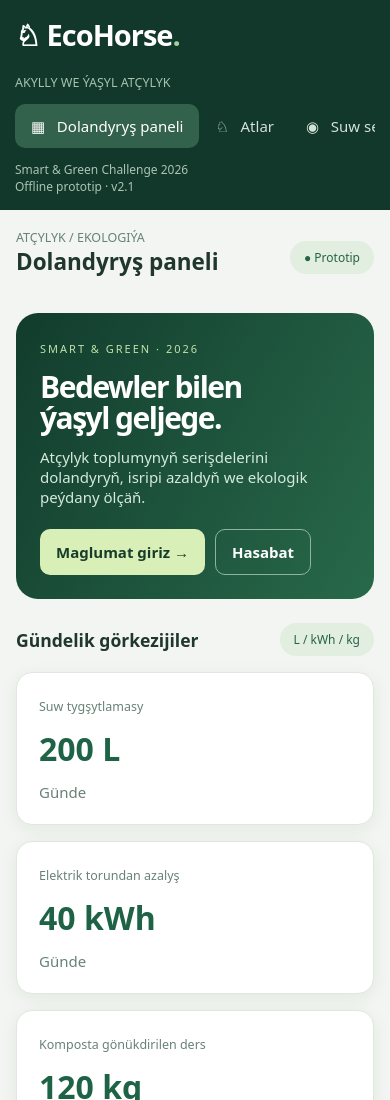
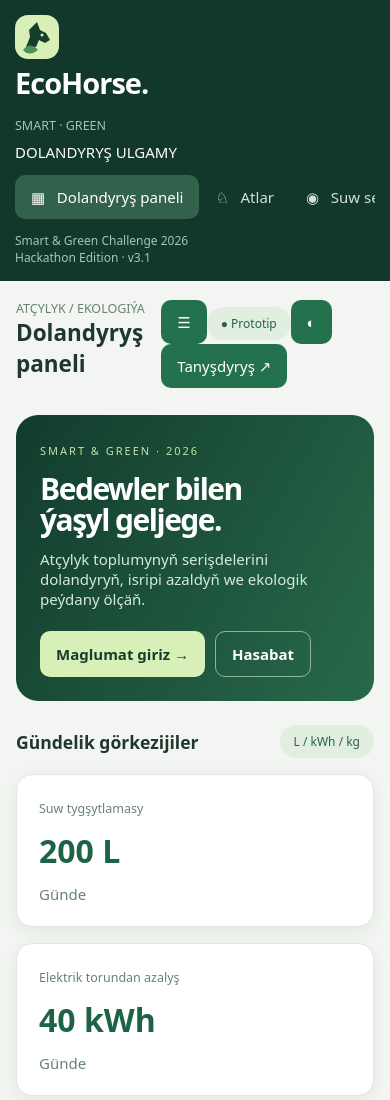
Before and after one commit to Stoun05/green-hackaton, a plain HTML site: page index.html in a window 390 px wide. Shown: the top 1100 px of the page. Drawn offline with Linux system fonts and the light colour scheme.

Commit message:
Refresh EcoHorse brand and responsive header

```diff
--- a/index.html
+++ b/index.html
@@ -9,19 +9,20 @@
 </head>
 <body>
   <aside>
-    <h2>♘ EcoHorse<span style="color:#9ed49c">.</span></h2>
-    <small>AKYLLY WE ÝAŞYL ATÇYLYK</small>
+    <div class="brand"><svg viewBox="0 0 44 44" width="44" height="44" aria-hidden="true"><rect width="44" height="44" rx="13" fill="#d9efb8"/><path d="M11 32L15 22 14 15 22 7 25 15 31 18 35 25 30 28 24 25 21 32Z" fill="#173d2c"/><path d="M8 35Q15 26 23 35Q14 42 8 35Z" fill="#4d9058"/><circle cx="27" cy="20" r="1.5" fill="#d9efb8"/></svg><div><h2>EcoHorse<span>.</span></h2><small>SMART · GREEN</small></div></div>
+    <div class="nav-label">DOLANDYRYŞ ULGAMY</div>
     <nav id="nav" aria-label="Esasy bölümler"></nav>
-    <footer>Smart &amp; Green Challenge 2026<br>Offline prototip · v2.1</footer>
+    <footer>Smart &amp; Green Challenge 2026<br>Hackathon Edition · v3.1</footer>
   </aside>
   <main>
     <header>
       <div><small>ATÇYLYK / EKOLOGIÝA</small><h2 id="heading">Dolandyryş paneli</h2></div>
-      <span class="pill">● Prototip</span>
+      <div class="header-actions"><button id="menuToggle" class="icon-button menu-toggle" aria-label="Menýuny aç" aria-expanded="false">☰</button><span class="pill status-pill">● Prototip</span><button id="themeToggle" class="icon-button" aria-label="Garaňky režime geç" title="Ekran režimi">◐</button><button class="header-pitch" onclick="go(11)">Tanyşdyryş ↗</button></div>
     </header>
     <div id="app"></div>
     <noscript>Ulgamy işletmek üçin JavaScript-i işjeňleşdiriň.</noscript>
   </main>
   <script src="js/app.js"></script>
+<script src="js/ui.js"></script>
 </body>
 </html>
```
